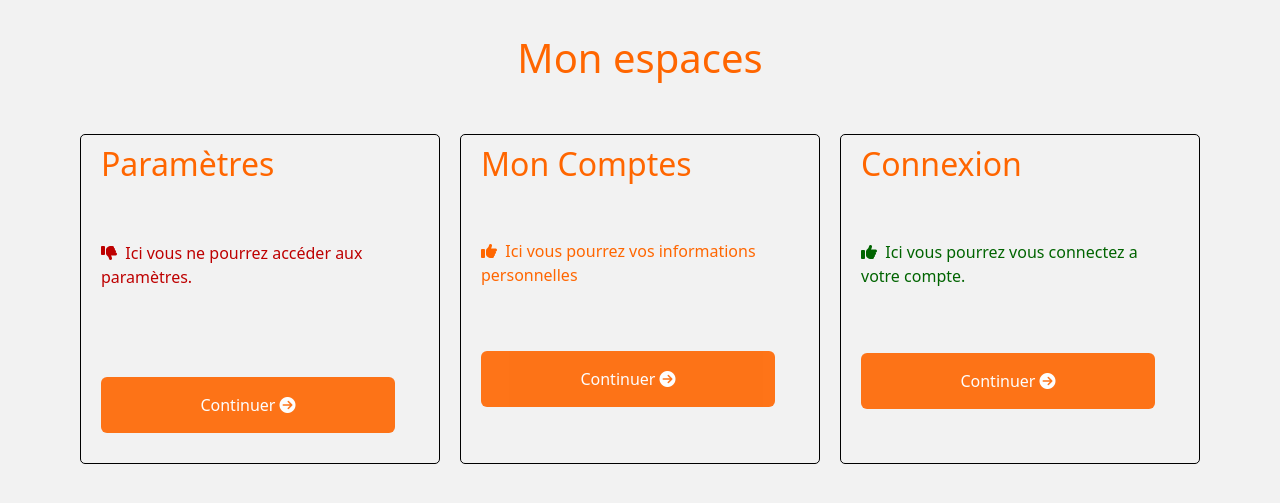
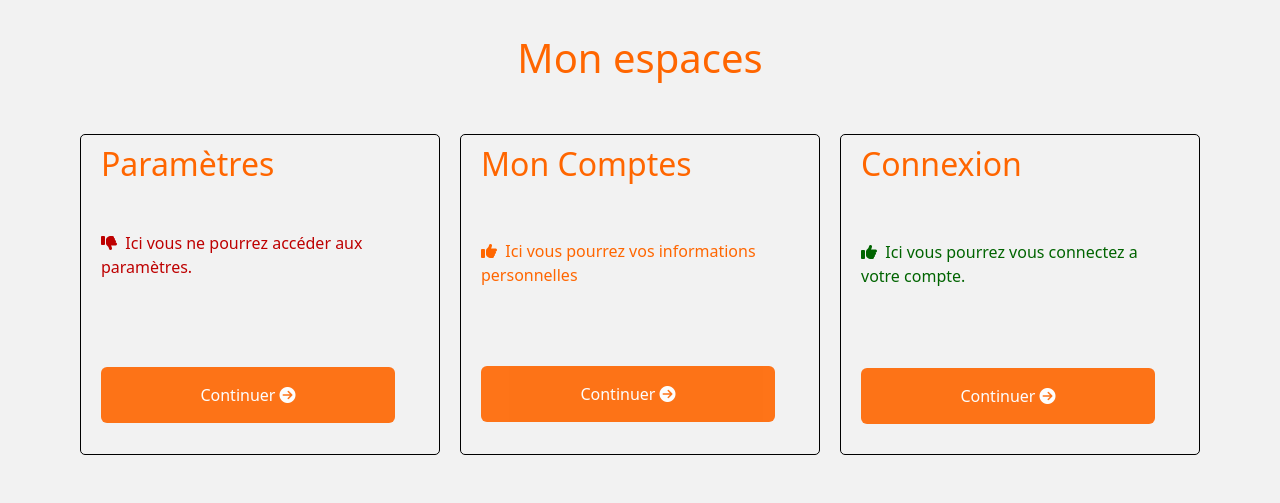
Before and after one commit to algosup/2022-2023-project-2-factory-display-Project-2-group, a PHP site: page /factory-display/settings/index.html in a window 1280 px wide. Shown: the part 76-579 px from the top of the page. Run offline with PHP 8.4, Linux system fonts and the light colour scheme.

Commit message:
update 1

```diff
--- a/factory-display/assets/css/settings/homepage.css
+++ b/factory-display/assets/css/settings/homepage.css
@@ -45,19 +45,23 @@ body{
   .txt-red {
     color: rgb(190, 0, 0);
     font-weight: 500;
-    padding-top: 50px;
+    padding-bottom: -10px;
+    padding-top: 0px;
   }
-
+  p.txt-red {
+    padding-top: 40px;
+  }
   .txt-green {
     color: rgb(0, 100, 0);
     font-weight: 500;
-    padding-bottom: 25px;
+    padding-bottom: 40px;
     padding-top: 25px;
   }
 
   .txt-white {
     color: #FF6600;
     font-weight: 500;
+    padding-bottom: 15px;
   }
 
   @media screen and (max-width: 800px) {
@@ -80,5 +84,6 @@ body{
     }
 
   .container {
-    margin-top: 10vh;
+    margin-top: auto;
+    margin-bottom: auto;
   }
--- a/factory-display/index.html
+++ b/factory-display/index.html
@@ -14,4 +14,6 @@
     <br><br>
     <br><br>
     <h1 style="color:#FF6600"> <center>Accueil </center> </h1>
+
+    <iframe src="/factory-display/screens/locker-room.html" frameborder="0"></iframe>
 </body>
--- a/factory-display/scenes/view.html
+++ b/factory-display/scenes/view.html
@@ -10,7 +10,7 @@
 </head>
 <body>
     <header></header>
-    <h1 class="styleTitle"><center> Voir écran </center> </h1>
+    <h1 class="styleTitle"><center> Voir écrans : </center> </h1>
     <br>
     <hr>
     <br>
--- a/factory-display/settings/index.html
+++ b/factory-display/settings/index.html
@@ -6,7 +6,7 @@
     <meta http-equiv="X-UA-Compatible" content="IE=edge">
     <meta name="viewport" content="width=device-width, initial-scale=1.0">
     <link rel="icon" type="image/x-icon" href="/factory-display/assets/img/icons/jacobi-icon.png">
-    <title>Scènes</title>
+    <title>settings</title>
     <script src="/factory-display/assets/js/section/header.js"></script>
     <script src="/factory-display/assets/js/section/footer.js"></script>
     <script src="/factory-display/assets/js/init.js"></script>
```
Also changed, not shown: factory-display/assets/css/homepages.css (+9 -0 lines), factory-display/assets/css/scenes/homepage.css (+7 -4 lines).
